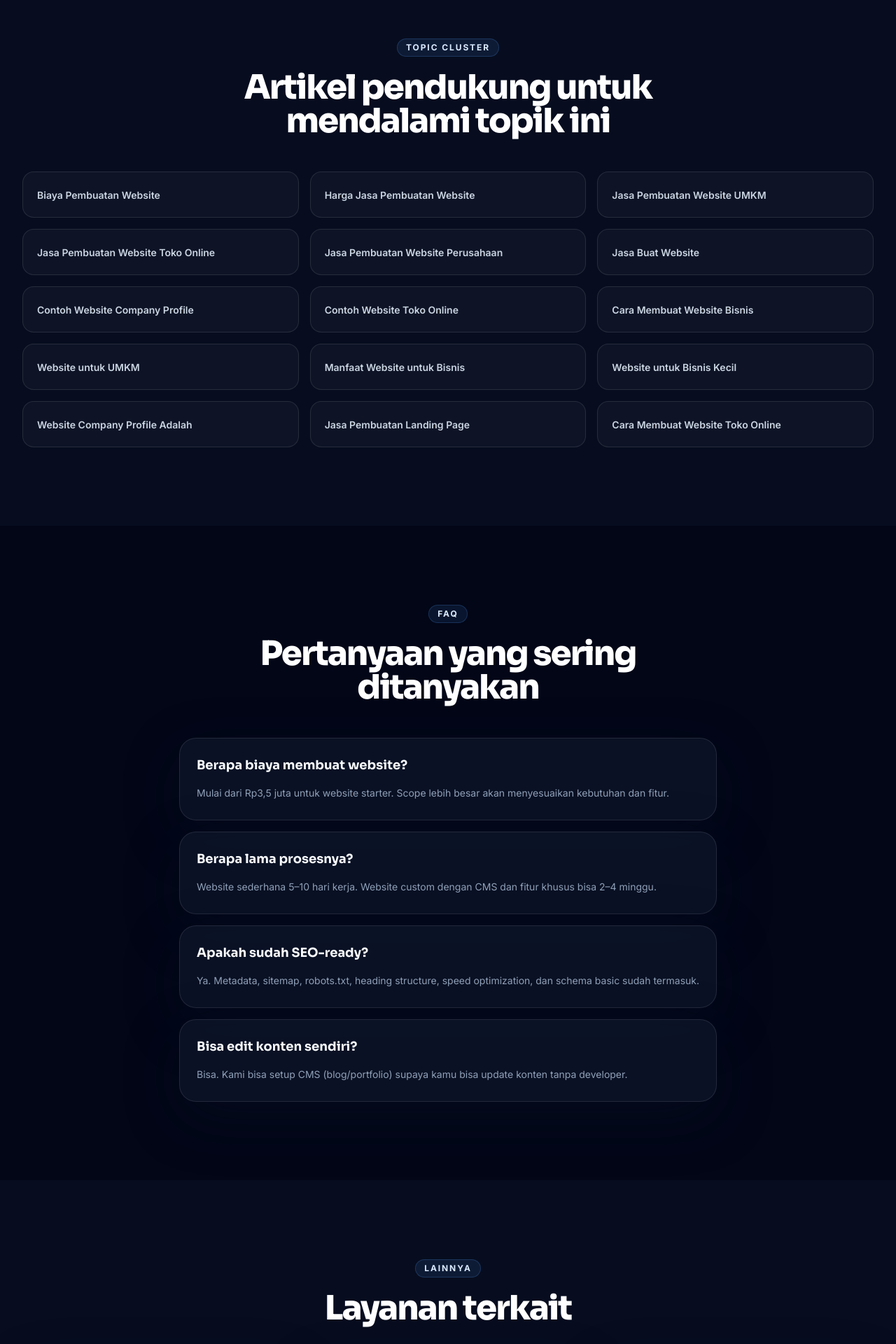
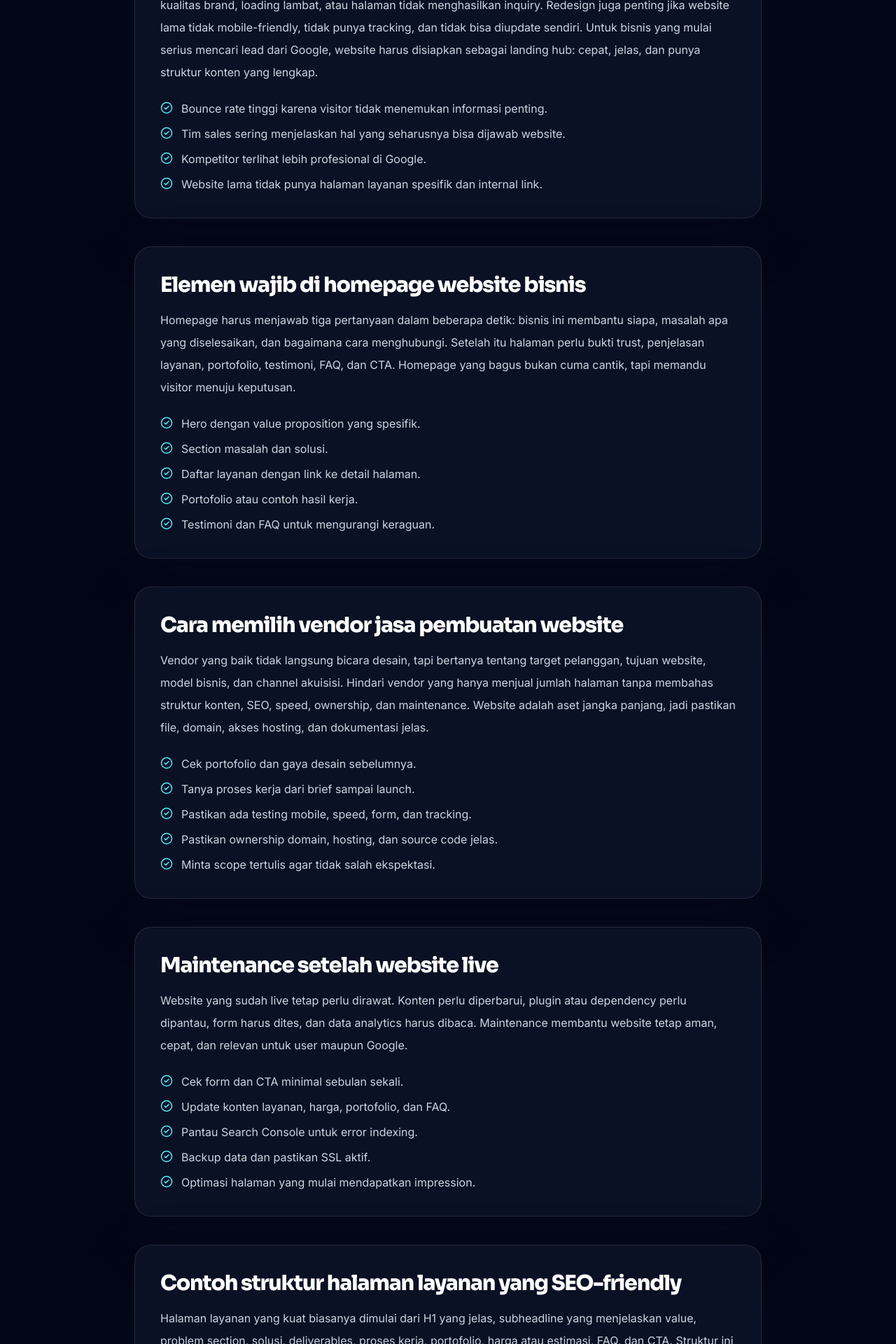
Before and after one commit to creativealip-rgb/nggaweweb, a Next.js app: page /jasa-pembuatan-website in a window 1280 px wide. Shown: the part 7583-9503 px from the top of the page at 70% size. Built offline with nearby package versions, Linux system fonts and the light colour scheme; no server answers.

Commit message:
feat: expand pillar pages to target depth

```diff
--- a/src/app/jasa-automation/page.tsx
+++ b/src/app/jasa-automation/page.tsx
@@ -63,6 +63,11 @@ const data = {
     { title: "Contoh workflow lead masuk", body: "Workflow paling umum: visitor isi form website, data masuk ke spreadsheet/CRM, tim sales dapat notifikasi WhatsApp atau Telegram, customer menerima auto-reply, lalu sistem membuat reminder follow-up. Alur sederhana ini mencegah lead hilang dan mempercepat respons.", points: ["Trigger: form website dikirim.", "Action 1: simpan data ke Google Sheets atau CRM.", "Action 2: kirim notifikasi ke tim.", "Action 3: kirim balasan otomatis ke customer.", "Action 4: buat reminder follow-up H+1 atau H+3."] },
     { title: "n8n vs Make vs Zapier", body: "n8n cocok jika butuh workflow fleksibel, self-hosted, dan kontrol data lebih besar. Make cocok untuk visual workflow yang mudah dipakai. Zapier cocok untuk integrasi cepat dan stabil dengan banyak SaaS. Pilihan terbaik tergantung budget, data privacy, dan kompleksitas proses.", points: ["n8n: fleksibel, self-hosted, cocok untuk custom logic.", "Make: visual, cepat, cocok untuk marketing automation.", "Zapier: mudah, banyak integrasi, tapi biaya bisa naik.", "Custom API: dipakai kalau tools standar tidak cukup."] },
     { title: "Risiko dan maintenance automation", body: "Automation tetap butuh monitoring. API bisa berubah, token bisa expired, format data bisa salah, atau user mengisi form tidak sesuai. Karena itu workflow harus punya logging, fallback, notifikasi error, dan dokumentasi agar mudah diperbaiki.", points: ["Buat log untuk setiap workflow penting.", "Siapkan alert jika automation gagal.", "Dokumentasikan trigger, action, dan owner workflow.", "Review workflow tiap bulan berdasarkan kasus real."] },
+    { title: "Kapan bisnis perlu automation?", body: "Bisnis mulai perlu automation ketika jumlah lead, order, atau pekerjaan administratif membuat tim lambat merespons. Tanda paling jelas adalah data tercecer, follow-up lupa, invoice telat, dan laporan dibuat manual berulang. Automation membantu membuat proses lebih konsisten tanpa menambah banyak orang.", points: ["Lead sering telat dibalas.", "Data customer tersebar di chat, email, dan spreadsheet.", "Tim tidak tahu status follow-up terakhir.", "Owner masih membuat laporan manual setiap minggu."] },
+    { title: "Automation WhatsApp untuk lead dan sales", body: "WhatsApp sering menjadi channel utama bisnis di Indonesia. Automation bisa membantu balasan awal, notifikasi lead, reminder follow-up, segmentasi prospek, dan broadcast yang lebih tertib. Tujuannya bukan spam, tapi memastikan calon pelanggan mendapat respons cepat dan tim punya data yang rapi.", points: ["Auto-reply setelah form website diisi.", "Notifikasi lead baru ke tim sales.", "Tagging prospek berdasarkan kebutuhan.", "Reminder follow-up H+1 dan H+3.", "Rekap lead harian ke owner atau manager."] },
+    { title: "CRM sederhana untuk UMKM", body: "CRM tidak harus mahal. Banyak UMKM bisa mulai dari Google Sheets atau Airtable dengan kolom yang jelas: nama, kontak, kebutuhan, sumber lead, status, nilai potensi, PIC, dan tanggal follow-up. Setelah volume lead naik, sistem bisa ditingkatkan ke CRM khusus atau dashboard custom.", points: ["Status lead: baru, follow-up, nego, closing, lost.", "Sumber lead: website, Google Maps, Instagram, referral.", "PIC sales dan jadwal follow-up.", "Catatan kebutuhan dan keberatan pelanggan."] },
+    { title: "Automation untuk invoice dan pembayaran", body: "Workflow invoice membantu bisnis mengurangi pekerjaan administratif. Setelah deal dibuat, sistem bisa membuat invoice, mengirim email, memberi reminder jatuh tempo, dan mencatat status pembayaran. Ini berguna untuk agency, konsultan, toko online, dan bisnis jasa yang punya pembayaran bertahap.", points: ["Generate invoice dari data order atau deal.", "Kirim invoice via email atau WhatsApp.", "Reminder otomatis sebelum dan setelah jatuh tempo.", "Update status pembayaran di spreadsheet atau CRM."] },
+    { title: "Cara menghitung ROI automation", body: "ROI automation bisa dihitung dari waktu yang dihemat, lead yang tidak hilang, respons yang lebih cepat, dan pekerjaan admin yang berkurang. Jika automation menghemat 10 jam kerja per minggu atau mencegah beberapa lead besar terlewat, nilai bisnisnya bisa jauh lebih besar dari biaya setup awal.", points: ["Hitung jam kerja manual yang bisa dihemat per minggu.", "Hitung nilai rata-rata satu lead atau satu order.", "Ukur response time sebelum dan sesudah automation.", "Pantau jumlah follow-up yang selesai tepat waktu."] },
   ],
   clusterLinks: [
     { label: "Automation Bisnis Adalah", href: "/blog/automation-bisnis-adalah" }, { label: "Otomatisasi WhatsApp Bisnis", href: "/blog/otomatisasi-whatsapp-bisnis" }, { label: "Chatbot WhatsApp untuk Bisnis", href: "/blog/chatbot-whatsapp-untuk-bisnis" }, { label: "CRM untuk UMKM", href: "/blog/crm-untuk-umkm" }, { label: "Otomasi Bisnis", href: "/blog/otomasi-bisnis" }, { label: "Jasa Automation Bisnis", href: "/blog/jasa-automation-bisnis" }, { label: "WhatsApp Automation", href: "/blog/whatsapp-automation" }, { label: "Automation untuk Ecommerce", href: "/blog/automation-untuk-ecommerce" },
--- a/src/app/jasa-pembuatan-website/page.tsx
+++ b/src/app/jasa-pembuatan-website/page.tsx
@@ -64,6 +64,11 @@ const data = {
     { title: "Website murah vs website profesional", body: "Website murah tidak selalu buruk, tapi biasanya ada batasan: desain template, SEO minimal, tidak ada riset keyword, sulit di-scale, dan support terbatas. Website profesional lebih mahal karena prosesnya mencakup discovery, struktur konten, UI, development, SEO technical, analytics, testing, dan handover.", points: ["Murah cocok untuk testing ide atau profil sederhana.", "Profesional cocok jika website jadi channel utama akuisisi lead.", "Custom cocok jika bisnis butuh fitur unik atau integrasi sistem."] },
     { title: "Checklist sebelum order website", body: "Sebelum memilih vendor, siapkan tujuan bisnis, target customer, referensi desain, daftar halaman, aset brand, foto produk, testimoni, dan CTA utama. Semakin jelas brief, semakin cepat website selesai dan semakin kecil risiko revisi besar di tengah jalan.", points: ["Tentukan goal: trust, lead, sales, atau recruitment.", "Siapkan copy awal: profil, layanan, keunggulan, FAQ.", "Siapkan bukti trust: logo klien, testimoni, portofolio, sertifikat.", "Tentukan CTA: WhatsApp, form brief, booking, atau checkout."] },
     { title: "Mini case study", body: "Untuk website bisnis jasa, perubahan paling berdampak biasanya bukan animasi mahal, tapi struktur penawaran yang jelas. Contoh pola yang sering efektif: hero menjelaskan siapa yang dibantu, masalah apa yang diselesaikan, hasil yang dijanjikan, lalu bukti portofolio dan CTA WhatsApp. Struktur seperti ini membantu visitor memahami value dalam 5-10 detik.", points: ["Hero harus jelas, bukan slogan abstrak.", "Portofolio dan testimoni muncul sebelum CTA final.", "FAQ menjawab keberatan sebelum user bertanya.", "Tracking click WhatsApp membantu ukur konversi."] },
+    { title: "Kapan bisnis perlu website baru atau redesign?", body: "Bisnis perlu website baru ketika calon pelanggan sulit memahami layanan, tampilan tidak lagi mewakili kualitas brand, loading lambat, atau halaman tidak menghasilkan inquiry. Redesign juga penting jika website lama tidak mobile-friendly, tidak punya tracking, dan tidak bisa diupdate sendiri. Untuk bisnis yang mulai serius mencari lead dari Google, website harus disiapkan sebagai landing hub: cepat, jelas, dan punya struktur konten yang lengkap.", points: ["Bounce rate tinggi karena visitor tidak menemukan informasi penting.", "Tim sales sering menjelaskan hal yang seharusnya bisa dijawab website.", "Kompetitor terlihat lebih profesional di Google.", "Website lama tidak punya halaman layanan spesifik dan internal link."] },
+    { title: "Elemen wajib di homepage website bisnis", body: "Homepage harus menjawab tiga pertanyaan dalam beberapa detik: bisnis ini membantu siapa, masalah apa yang diselesaikan, dan bagaimana cara menghubungi. Setelah itu halaman perlu bukti trust, penjelasan layanan, portofolio, testimoni, FAQ, dan CTA. Homepage yang bagus bukan cuma cantik, tapi memandu visitor menuju keputusan.", points: ["Hero dengan value proposition yang spesifik.", "Section masalah dan solusi.", "Daftar layanan dengan link ke detail halaman.", "Portofolio atau contoh hasil kerja.", "Testimoni dan FAQ untuk mengurangi keraguan."] },
+    { title: "Cara memilih vendor jasa pembuatan website", body: "Vendor yang baik tidak langsung bicara desain, tapi bertanya tentang target pelanggan, tujuan website, model bisnis, dan channel akuisisi. Hindari vendor yang hanya menjual jumlah halaman tanpa membahas struktur konten, SEO, speed, ownership, dan maintenance. Website adalah aset jangka panjang, jadi pastikan file, domain, akses hosting, dan dokumentasi jelas.", points: ["Cek portofolio dan gaya desain sebelumnya.", "Tanya proses kerja dari brief sampai launch.", "Pastikan ada testing mobile, speed, form, dan tracking.", "Pastikan ownership domain, hosting, dan source code jelas.", "Minta scope tertulis agar tidak salah ekspektasi."] },
+    { title: "Maintenance setelah website live", body: "Website yang sudah live tetap perlu dirawat. Konten perlu diperbarui, plugin atau dependency perlu dipantau, form harus dites, dan data analytics harus dibaca. Maintenance membantu website tetap aman, cepat, dan relevan untuk user maupun Google.", points: ["Cek form dan CTA minimal sebulan sekali.", "Update konten layanan, harga, portofolio, dan FAQ.", "Pantau Search Console untuk error indexing.", "Backup data dan pastikan SSL aktif.", "Optimasi halaman yang mulai mendapatkan impression."] },
+    { title: "Contoh struktur halaman layanan yang SEO-friendly", body: "Halaman layanan yang kuat biasanya dimulai dari H1 yang jelas, subheadline yang menjelaskan value, problem section, solusi, deliverables, proses kerja, portofolio, harga atau estimasi, FAQ, dan CTA. Struktur ini membantu user mendapatkan jawaban lengkap tanpa harus pindah ke website lain.", points: ["H1: keyword utama + manfaat bisnis.", "Intro: siapa yang dibantu dan masalah yang diselesaikan.", "Body: proses, deliverables, harga, bukti, FAQ.", "Internal link: artikel pendukung dan layanan terkait.", "CTA: WhatsApp atau form brief di beberapa titik."] },
   ],
   clusterLinks: [
     { label: "Biaya Pembuatan Website", href: "/blog/biaya-pembuatan-website" }, { label: "Harga Jasa Pembuatan Website", href: "/blog/harga-jasa-pembuatan-website" }, { label: "Jasa Pembuatan Website UMKM", href: "/blog/jasa-pembuatan-website-umkm" }, { label: "Jasa Pembuatan Website Toko Online", href: "/blog/jasa-pembuatan-website-toko-online" }, { label: "Jasa Pembuatan Website Perusahaan", href: "/blog/jasa-pembuatan-website-perusahaan" }, { label: "Jasa Buat Website", href: "/blog/jasa-buat-website" }, { label: "Contoh Website Company Profile", href: "/blog/contoh-website-company-profile" }, { label: "Contoh Website Toko Online", href: "/blog/contoh-website-toko-online" }, { label: "Cara Membuat Website Bisnis", href: "/blog/cara-membuat-website-bisnis" }, { label: "Website untuk UMKM", href: "/blog/website-untuk-umkm" }, { label: "Manfaat Website untuk Bisnis", href: "/blog/manfaat-website-untuk-bisnis" }, { label: "Website untuk Bisnis Kecil", href: "/blog/website-untuk-bisnis-kecil" }, { label: "Website Company Profile Adalah", href: "/blog/website-company-profile-adalah" }, { label: "Jasa Pembuatan Landing Page", href: "/blog/jasa-pembuatan-landing-page" }, { label: "Cara Membuat Website Toko Online", href: "/blog/cara-membuat-website-toko-online" },
--- a/src/app/jasa-seo/page.tsx
+++ b/src/app/jasa-seo/page.tsx
@@ -64,6 +64,11 @@ const data = {
     { title: "Timeline hasil SEO yang realistis", body: "SEO bukan channel instan. Keyword low competition bisa mulai terlihat dalam 2-8 minggu setelah index. Keyword medium biasanya 3-6 bulan. Keyword besar seperti jasa pembuatan website atau jasa SEO bisa butuh 6-12 bulan karena kompetisi tinggi dan butuh authority.", points: ["Bulan 1: audit, fixing technical, keyword map, publish konten awal.", "Bulan 2-3: index, impression mulai muncul, optimasi CTR.", "Bulan 4-6: artikel low-medium mulai masuk page 1 atau page 2.", "Bulan 6-12: compete keyword utama lewat authority dan backlink."] },
     { title: "Apa yang dikerjakan tiap bulan", body: "SEO bulanan yang sehat harus punya aktivitas jelas. Bukan sekadar kirim laporan. Setiap bulan perlu ada analisis GSC, optimasi halaman existing, publikasi konten baru, internal linking, technical check, dan rekomendasi berdasarkan query yang mulai muncul.", points: ["Review GSC: impression, click, CTR, average position.", "Update konten yang ranking posisi 8-20.", "Tambah internal link dari halaman relevan.", "Buat artikel dari People Also Ask dan query long-tail."] },
     { title: "KPI SEO yang benar", body: "Ranking penting, tapi bukan satu-satunya KPI. Untuk bisnis, SEO harus diukur dari indexed pages, impressions, clicks, CTR, ranking keyword, leads, dan conversion rate. Artikel dengan traffic tinggi tapi tanpa lead perlu diperbaiki CTA dan intent-nya.", points: ["Impression menunjukkan halaman mulai dipercaya Google.", "CTR menunjukkan title dan meta description menarik.", "Average position menunjukkan peluang optimasi ranking.", "Lead dan WhatsApp click menunjukkan dampak bisnis."] },
+    { title: "Perbedaan SEO teknis, on-page, content, dan off-page", body: "SEO teknis memastikan website bisa di-crawl dan diindex dengan baik. On-page SEO memastikan tiap halaman punya struktur dan metadata yang jelas. Content SEO membangun topical authority lewat artikel yang saling terhubung. Off-page SEO membangun reputasi lewat backlink, brand mention, citation, dan sinyal kepercayaan lain.", points: ["Technical SEO: speed, sitemap, robots, canonical, schema.", "On-page SEO: title, H1, heading, internal link, keyword intent.", "Content SEO: pillar page, cluster article, FAQ, dan update rutin.", "Off-page SEO: backlink relevan, directory, PR, dan brand mention."] },
+    { title: "Cara memilih keyword yang bisa menghasilkan lead", body: "Keyword SEO bisnis harus dipilih berdasarkan intent, bukan volume saja. Keyword besar bisa membawa banyak traffic, tapi keyword long-tail sering lebih dekat ke keputusan beli. Contohnya “jasa SEO” luas dan kompetitif, sedangkan “jasa SEO UMKM” atau “jasa SEO bulanan” lebih spesifik dan lebih mudah dikonversi.", points: ["Pisahkan keyword informasional dan transaksional.", "Prioritaskan keyword yang relevan dengan layanan yang dijual.", "Cari keyword long-tail dari People Also Ask dan Search Console.", "Buat halaman berbeda untuk intent yang berbeda agar tidak cannibalization."] },
+    { title: "Strategi topic cluster untuk SEO", body: "Topic cluster membantu Google memahami bahwa website punya kedalaman di satu topik. Struktur idealnya adalah satu pillar page untuk topik besar, lalu banyak artikel pendukung untuk subtopik. Setiap artikel cluster link ke pillar, dan pillar link balik ke semua cluster. Ini membuat authority mengalir dan user lebih mudah menjelajah.", points: ["Pillar “Jasa SEO” menarget keyword utama.", "Cluster “jasa SEO UMKM”, “jasa SEO bulanan”, dan “SEO lokal” menarget long-tail.", "Internal link memakai anchor text deskriptif.", "Artikel lama diupdate saat cluster baru diterbitkan."] },
+    { title: "Cara optimasi artikel yang sudah ranking page 2", body: "Artikel di posisi 8-20 adalah peluang terbesar. Google sudah memahami topiknya, tapi halaman belum cukup kuat untuk page 1. Optimasi bisa dilakukan dengan memperbaiki title, menambah bagian yang belum dibahas kompetitor, menambah FAQ, memperbarui data, dan memberi internal link dari halaman kuat.", points: ["Cari query utama di Google Search Console.", "Bandingkan artikel dengan 5 hasil teratas.", "Tambah section yang menjawab intent lebih lengkap.", "Perbaiki meta title agar CTR naik.", "Tambahkan internal link dari pillar dan artikel relevan."] },
+    { title: "SEO untuk AI Overview dan mesin jawaban", body: "SEO modern juga perlu memikirkan AI Overview, ChatGPT, Perplexity, dan mesin jawaban lain. Konten lebih mudah dikutip jika punya jawaban langsung, struktur rapi, definisi jelas, tabel, FAQ, dan data yang bisa diverifikasi. Konten generik yang hanya mengulang hasil lain lebih sulit menjadi sumber.", points: ["Tulis definisi singkat di awal section.", "Gunakan FAQ untuk pertanyaan spesifik.", "Tambahkan contoh, angka, dan pengalaman nyata.", "Gunakan schema Article, FAQ, Service, dan Breadcrumb.", "Bangun brand mention di luar website."] },
   ],
   clusterLinks: [
     { label: "Jasa SEO Bulanan", href: "/blog/jasa-seo-bulanan" }, { label: "Jasa SEO UMKM", href: "/blog/jasa-seo-umkm" }, { label: "Jasa SEO Website", href: "/blog/jasa-seo-website" }, { label: "Cara agar Website Muncul di Google", href: "/blog/cara-website-muncul-di-google" }, { label: "Optimasi SEO Website", href: "/blog/optimasi-seo-website" }, { label: "Strategi SEO untuk Bisnis", href: "/blog/strategi-seo-untuk-bisnis" }, { label: "Belajar SEO untuk Pemula", href: "/blog/belajar-seo-untuk-pemula" }, { label: "SEO untuk Toko Online", href: "/blog/seo-untuk-toko-online" }, { label: "SEO Lokal Adalah", href: "/blog/seo-lokal-adalah" }, { label: "Cara Meningkatkan Traffic Website", href: "/blog/cara-meningkatkan-traffic-website" }, { label: "Optimasi Google Maps Bisnis", href: "/blog/optimasi-google-maps-bisnis" }, { label: "Jasa Digital Marketing UMKM", href: "/blog/jasa-digital-marketing-umkm" },
```
